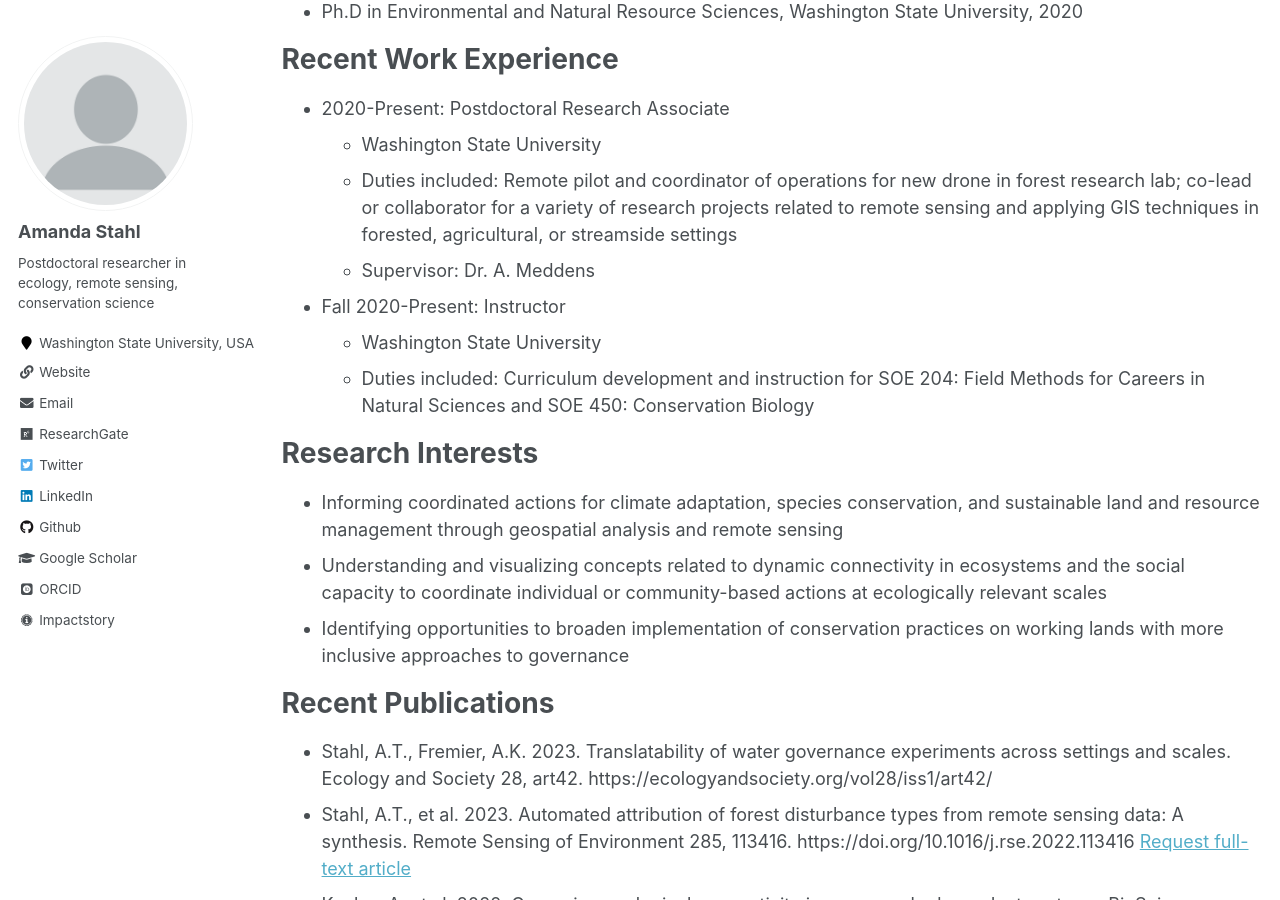
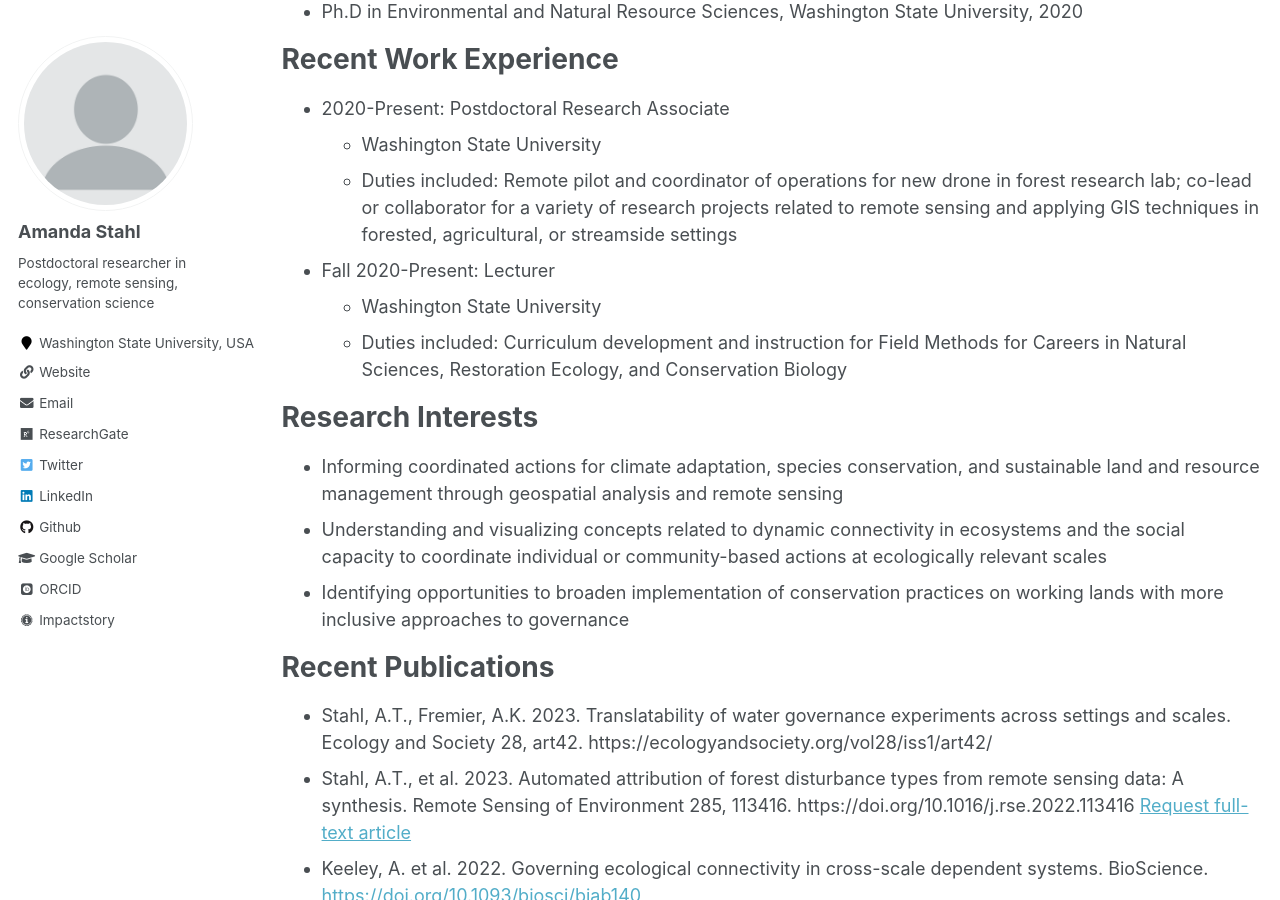
Before and after one commit to ATStahl/ATSpages, a Jekyll site: the page built from _pages/cv.md, in a window 1280 px wide and 900 px high, scrolled down 322 px. Built offline with Jekyll 4.4.1, drawn with Linux system fonts in a browser that asks for light colours; some web fonts are replaced.

Commit message:
Update cv.md

```diff
--- a/_pages/cv.md
+++ b/_pages/cv.md
@@ -21,11 +21,10 @@ Recent Work Experience
 * 2020-Present: Postdoctoral Research Associate
   * Washington State University
   * Duties included: Remote pilot and coordinator of operations for new drone in forest research lab; co-lead or collaborator for a variety of research projects related to remote sensing and applying GIS techniques in forested, agricultural, or streamside settings
-  * Supervisor: Dr. A. Meddens
 
-* Fall 2020-Present: Instructor
+* Fall 2020-Present: Lecturer
   * Washington State University
-  * Duties included: Curriculum development and instruction for SOE 204: Field Methods for Careers in Natural Sciences and SOE 450: Conservation Biology
+  * Duties included: Curriculum development and instruction for Field Methods for Careers in Natural Sciences, Restoration Ecology, and Conservation Biology
 
 
 Research Interests
```
